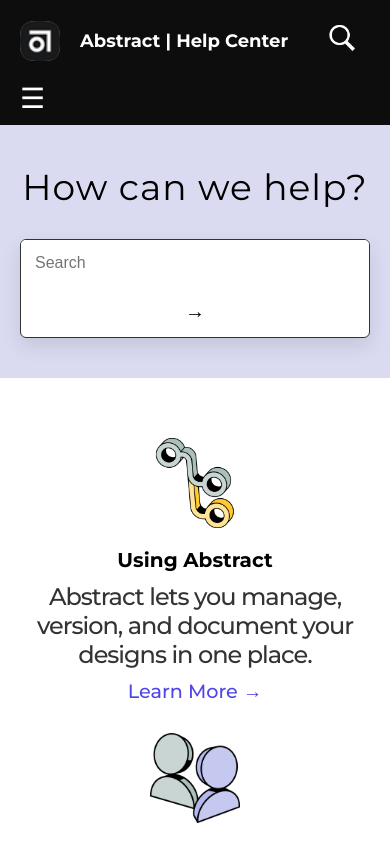
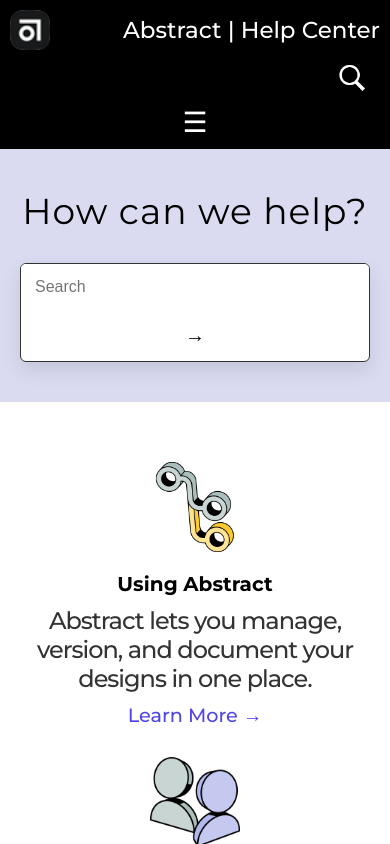
Before and after one commit to Harshh-byte/Project-Abstract, a plain HTML site: page index.html in a window 390 px wide. Drawn offline with Linux system fonts and the light colour scheme.

Commit message:
Issues handling

```diff
--- a/script.js
+++ b/script.js
@@ -1,13 +1,17 @@
 const searchToggle = document.getElementById('search-icon-toggle');
 const searchContainer = document.getElementById('mobile-search-container');
 
+if (searchToggle && searchContainer) {
   searchToggle.addEventListener('click', () => {
     searchContainer.classList.toggle('hidden');
   });
+}
 
 const menuToggle = document.getElementById('menu-toggle');
 const mobileMenu = document.getElementById('mobile-menu');
 
+if (menuToggle && mobileMenu) {
   menuToggle.addEventListener('click', () => {
     mobileMenu.classList.toggle('active');
   });
+}
--- a/style.css
+++ b/style.css
@@ -21,6 +21,7 @@
     padding: 12px 24px;
     background-color: #000;
     height: 90px;
+    flex-wrap: wrap;
 }
 
 .left-section {
@@ -39,12 +40,23 @@
     font-size: 23px;
     color: #fff;
     margin-left: 10px;
+    width: max-content;
 }
 
 .right-section {
     display: flex;
     align-items: center;
     justify-content: flex-end;
+    gap: 10px;
+    flex: 1;
+}
+
+.search-container {
+    display: flex;
+    align-items: center;
+    background-color: white;
+    border-radius: 4px;
+    overflow: hidden;
 }
 
 .search {
@@ -56,11 +68,28 @@
     outline: none;
 }
 
+.search-icon-btn {
+    display: none;
+    background: none;
+    border: none;
+    font-size: 22px;
+    cursor: pointer;
+    align-items: center;
+    justify-content: center;
+}
+
+.search-icon-btn img {
+    width: 40px;
+    height: 40px;
+    padding: 5px;
+    background-color: transparent;
+    cursor: pointer;
+}
+
 .request {
     border-radius: 10px;
     background-color: black;
     color: #fff;
-    /* padding: 15px 20px; */
     width: 200px;
     font-size: 22px;
     cursor: pointer;
@@ -85,11 +114,56 @@
     color: #000;
 }
 
+.menu-toggle {
+    background: none;
+    border: none;
+    cursor: pointer;
+    display: none;
+    padding: 0;
+    margin: 0;
+    width: auto;
+    height: auto;
+    align-items: center;
+    justify-content: center;
+}
+
+.desktop-only {
+    display: inline-block;
+}
+
+.mobile-menu {
+    display: none;
+    flex-direction: column;
+    background-color: #000;
+    padding: 20px;
+    gap: 10px;
+    width: 100%;
+}
+
+.mobile-menu.active {
+    display: flex;
+}
+
+.hidden {
+    display: none;
+}
+
+.mobile-search {
+    width: 100%;
+    padding: 12px;
+    transition: all 0.3s ease;
+}
+
+.mobile-search.hidden {
+    display: none;
+}
+
+/* Main content styles */
 .help {
     background-color: #dadbf1;
     height: 370px;
     font-size: 60px;
-    font-weight: 350px;
+    font-weight: 350;
     display: flex;
     flex-direction: column;
     justify-content: center;
@@ -98,7 +172,6 @@
 
 p {
     letter-spacing: 1px;
-    font-weight: lighter;
     font-weight: 400;
 }
 
@@ -131,55 +204,6 @@
     cursor: pointer;
 }
 
-.search-icon-btn {
-    display: none;
-    background: none;
-    border: none;
-    font-size: 22px;
-    cursor: pointer;
-}
-
-.mobile-menu {
-    display: none;
-    flex-direction: column;
-    background-color: #000;
-    padding: 20px;
-    gap: 10px;
-}
-
-.mobile-menu.active {
-    display: flex;
-}
-
-.desktop-only {
-    display: inline-block;
-}
-
-.menu-toggle {
-    background: none;
-    border: none;
-    cursor: pointer;
-    display: none;
-    padding: 0;
-    margin: 0;
-    width: auto;
-    height: auto;
-    align-items: center;
-    justify-content: center;
-}
-
-#menu-toggle img.menu-img {
-    width: 24px;
-    height: 24px;
-    display: block;
-    background: none;
-    background-color: transparent;
-    border: none;
-    box-shadow: none;
-    margin: 0;
-    padding: 0;
-}
-
 .search-box .arrow {
     font-size: 20px;
 }
@@ -209,14 +233,12 @@
 .card h3 {
     font-size: 20px;
     font-weight: bold;
-
 }
 
 .card p {
-    font-size: 16px;
+    font-size: x-large;
     color: #333;
     font-weight: 500;
-    font-size: x-large;
     letter-spacing: -1px;
 }
 
@@ -286,7 +308,6 @@
     list-style: none;
     padding: 0px;
     margin: 0px;
-
 }
 
 .contact ul li {
@@ -297,7 +318,6 @@
     color: white;
     text-decoration: none;
     font-weight: 500;
-
 }
 
 .contact ul li a:hover {
@@ -323,49 +343,122 @@
     font-weight: bolder;
 }
 
+/* Responsive styles */
+@media (max-width: 1200px) {
+    .nav {
+        flex-wrap: wrap;
+        flex-direction: row;
+        justify-content: space-between;
+        align-items: center;
+    }
+    .left-section {
+        flex: 1;
+        display: flex;
+        align-items: center;
+        justify-content: flex-start;
+        flex-direction: row;
+    }
+    .title {
+        width: max-content;
+    }
+    .right-section {
+        flex: 1;
+        display: flex;
+        justify-content: space-evenly;
+        align-items: center;
+        gap: 10px;
+    }
+    .search-container {
+        display: none;
+    }
+    .search-icon-btn {
+        background: none;
+        border: none;
+        cursor: pointer;
+    }
+    .menu-toggle {
+        display: block;
+        background: none;
+        border: none;
+        cursor: pointer;
+    }
+    .mobile-menu {
+        display: none;
+        flex-direction: column;
+        gap: 10px;
+        background-color: #1a1a1a;
+        padding: 10px;
+        width: 100%;
+    }
+    .mobile-menu.active {
+        display: flex;
+    }
+    .desktop-only {
+        display: none;
+    }
+}
+
 @media (max-width: 768px) {
     .nav {
         flex-direction: column;
-        align-items: flex-start;
+        align-items: stretch;
         height: auto;
+        gap: 0;
+        padding: 10px;
+    }
+    .left-section {
+        width: 100%;
+        flex-direction: row;
+        align-items: center;
+        justify-content: space-between;
         gap: 10px;
-        padding: 16px;
     }
-
-    .left-section,
     .right-section {
         width: 100%;
-        flex-direction: column;
-        align-items: flex-start;
+        flex-direction: row;
+        align-items: center;
+        justify-content: flex-end;
         gap: 10px;
     }
-
-    .right-section {
-        align-items: stretch;
+    .search-container {
+        display: none;
     }
-
     .search {
         display: none;
     }
-
+    .search-icon-btn {
+        display: inline-flex;
+        align-items: center;
+        justify-content: center;
+        padding: 8px;
+    }
     .mobile-search {
+        display: flex;
         width: 100%;
-        padding: 12px;
-        transition: all 0.3s ease;
+        padding: 10px 0;
     }
-
     .mobile-search.hidden {
         display: none;
     }
-
+    .menu-toggle {
+        display: inline-flex;
+        align-items: center;
+        justify-content: center;
+    }
     .desktop-only {
         display: none;
     }
-
-    .menu-toggle {
-        display: inline-flex;
+    .mobile-menu {
+        display: none;
+        flex-direction: column;
+        gap: 10px;
+        background-color: #1a1a1a;
+        padding: 10px;
+        width: 100%;
     }
-
+    .mobile-menu.active {
+        display: flex;
+    }
     .mobile-menu button {
         width: 100%;
         padding: 12px;
@@ -374,282 +467,63 @@
         border-radius: 6px;
         color: white;
     }
-
-    .mobile-menu.active {
-        display: active;
-    }
-
     .mobile-menu .request {
         background-color: transparent;
         border: 1px solid white;
     }
-
     .mobile-menu .sign-in {
         background-color: #007bff;
     }
-
-    .search-icon-btn {
-        display: inline;
-        padding: 8px;
-    }
-
-    .request,
-    .sign-in {
-        width: 100%;
-        font-size: 16px;
-    }
-
     .help {
         height: auto;
         padding: 40px 20px;
         text-align: center;
         font-size: 36px;
     }
-
     .search-box {
         flex-direction: column;
         width: 100%;
         max-width: 100%;
     }
-
     .search-box input {
         width: 100%;
         padding: 14px;
     }
-
     .search-box button {
         width: 100%;
         padding: 14px;
     }
-
     .content {
         grid-template-columns: 1fr;
         padding: 0 16px;
         gap: 30px;
     }
-
     .card {
         flex-direction: column;
         align-items: center;
         text-align: center;
     }
-
     .card img {
         margin: 0 auto;
     }
-
     .footer {
         flex-direction: column;
         height: auto;
         padding: 40px 20px;
         gap: 40px;
     }
-
     .container {
         width: 100%;
     }
-
     .contact {
         margin-top: 20px;
     }
-
     .copyright-section {
         margin: 40px 0 0 0;
         align-items: center;
         text-align: center;
     }
-
     .copyright-section img {
         margin: 0 auto 16px;
     }
 }
-
-
-/* Reset and base styles */
-* {
-    margin: 0;
-    padding: 0;
-    box-sizing: border-box;
-  }
-
-  .nav {
-    display: flex;
-    justify-content: space-between;
-    align-items: center;
-    background-color: #0d0d0d;
-    padding: 10px 20px;
-    color: white;
-    flex-wrap: wrap;
-  }
-
-  .left-section {
-    display: flex;
-    align-items: center;
-    gap: 10px;
-  }
-
-  .logo {
-    width: 40px;
-  }
-
-  .title {
-    font-size: 18px;
-    font-weight: bold;
-  }
-
-  /* Right section (Desktop default) */
-  .right-section {
-    display: flex;
-    align-items: center;
-    gap: 10px;
-  }
-
-  .search-container {
-    display: flex;
-    align-items: center;
-    background-color: white;
-    border-radius: 4px;
-    overflow: hidden;
-  }
-
-  .search {
-    padding: 5px 10px;
-    border: none;
-    outline: none;
-  }
-
-  .search-icon-btn img {
-    width: 20px;
-    height: 20px;
-    padding: 5px;
-    background-color: transparent;
-    cursor: pointer;
-  }
-
-  .menu-toggle {
-    display: none;
-    background: none;
-    border: none;
-    cursor: pointer;
-  }
-
-  /* Mobile menu hidden by default */
-  .mobile-menu {
-    display: none;
-    flex-direction: column;
-    gap: 10px;
-    background-color: #1a1a1a;
-    padding: 10px;
-    width: 100%;
-  }
-
-  .hidden {
-    display: none;
-  }
-
-  /* Responsive styles */
-  @media (max-width: 768px) {
-    .desktop-only {
-      display: none;
-    }
-
-    .menu-toggle {
-      display: block;
-    }
-
-    .search-container {
-      display: none;
-    }
-
-    .mobile-search {
-      display: block;
-      width: 100%;
-      padding: 10px;
-    }
-
-    .right-section {
-      flex-direction: row;
-      width: 100%;
-      justify-content: space-between;
-    }
-
-    .mobile-menu {
-      display: none;
-    }
-
-    .mobile-menu.show {
-      display: flex;
-    }
-  }
-
-
-
-
-@media (max-width: 1200px) {
-    .nav {
-      flex-wrap: wrap;
-      flex-direction: row;
-      justify-content: space-between;
-      align-items: center;
-    }
-
-    .left-section {
-      flex: 1;
-      display: flex;
-      align-items: center;
-      justify-content: flex-start; /* Align left */
-      flex-direction: row;
-    }
-
-    .title{
-        width: max-content;
-    }
-
-    .right-section {
-      flex: 1;
-      display: flex;
-      justify-content: flex-end; /* Align right */
-      align-items: center;
-      gap: 10px;
-    }
-
-    .search-container {
-      display: none; /* Hide full search bar on small screens */
-    }
-
-    .search-icon-btn {
-      background: none;
-      border: none;
-      cursor: pointer;
-    }
-
-    .menu-toggle {
-      display: block;
-      background: none;
-      border: none;
-      cursor: pointer;
-    }
-
-    .mobile-menu {
-      display: none;
-      flex-direction: column;
-      gap: 10px;
-      background-color: #1a1a1a;
-      padding: 10px;
-      width: 100%;
-    }
-
-    .mobile-menu.show {
-      display: flex;
-    }
-
-    .desktop-only {
-      display: none;
-    }
-  }
-
-
-.search-icon-btn > img{
-    width: 40px;
-    height: 40px;
-}
```
Also changed, not shown: index.html (indentation only). Lines whose indentation alone changed are shown as unchanged.
